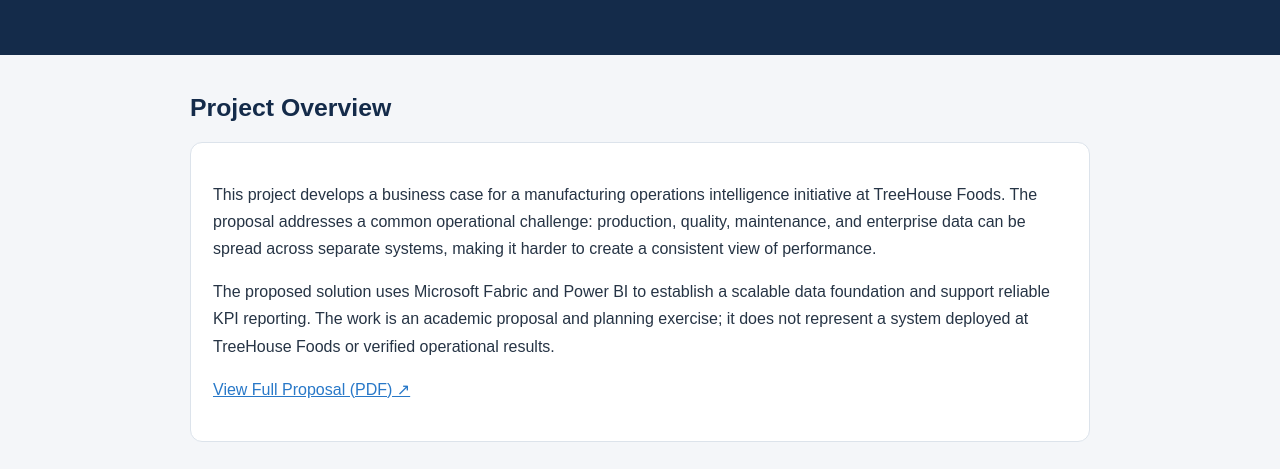
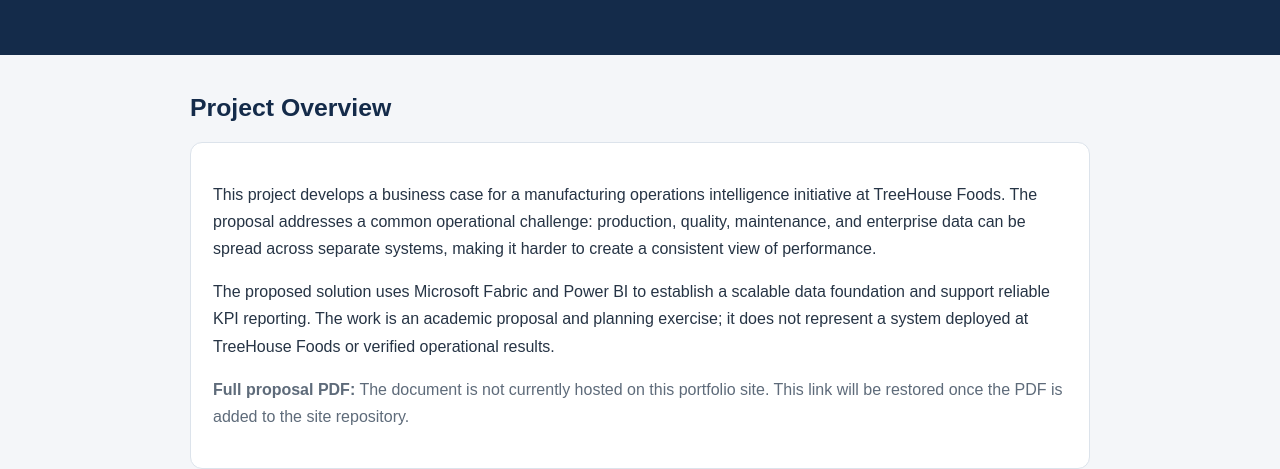
Before and after one commit to CalebTurnerBI/CalebTurnerBI.github.io, a plain HTML site: page treehouse-manufacturing-bi.html in a window 1280 px wide. Shown: the part 334-803 px from the top of the page. Drawn offline with Linux system fonts and the light colour scheme.

Commit message:
Prevent broken TreeHouse proposal PDF link

```diff
--- a/treehouse-manufacturing-bi.html
+++ b/treehouse-manufacturing-bi.html
@@ -48,7 +48,7 @@
       <div class="card">
         <p>This project develops a business case for a manufacturing operations intelligence initiative at TreeHouse Foods. The proposal addresses a common operational challenge: production, quality, maintenance, and enterprise data can be spread across separate systems, making it harder to create a consistent view of performance.</p>
         <p>The proposed solution uses Microsoft Fabric and Power BI to establish a scalable data foundation and support reliable KPI reporting. The work is an academic proposal and planning exercise; it does not represent a system deployed at TreeHouse Foods or verified operational results.</p>
-        <p class="proposal-link"><a href="TurnerC_BITAssignment4_Completed.pdf" target="_blank" rel="noopener">View Full Proposal (PDF) ↗</a></p>
+        <p class="proposal-link muted"><strong>Full proposal PDF:</strong> The document is not currently hosted on this portfolio site. This link will be restored once the PDF is added to the site repository.</p>
       </div>
     </section>
     <section>
```
